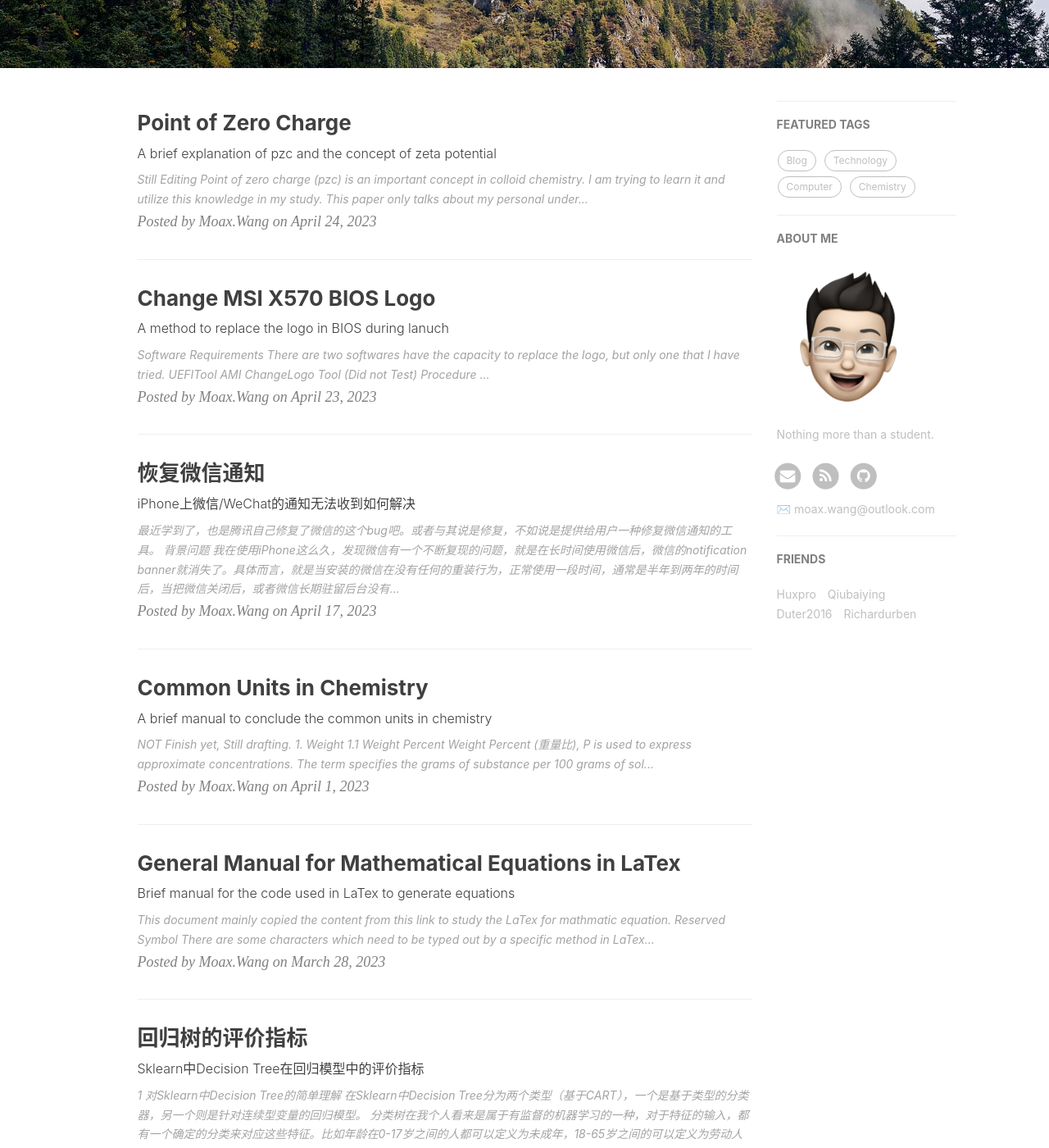
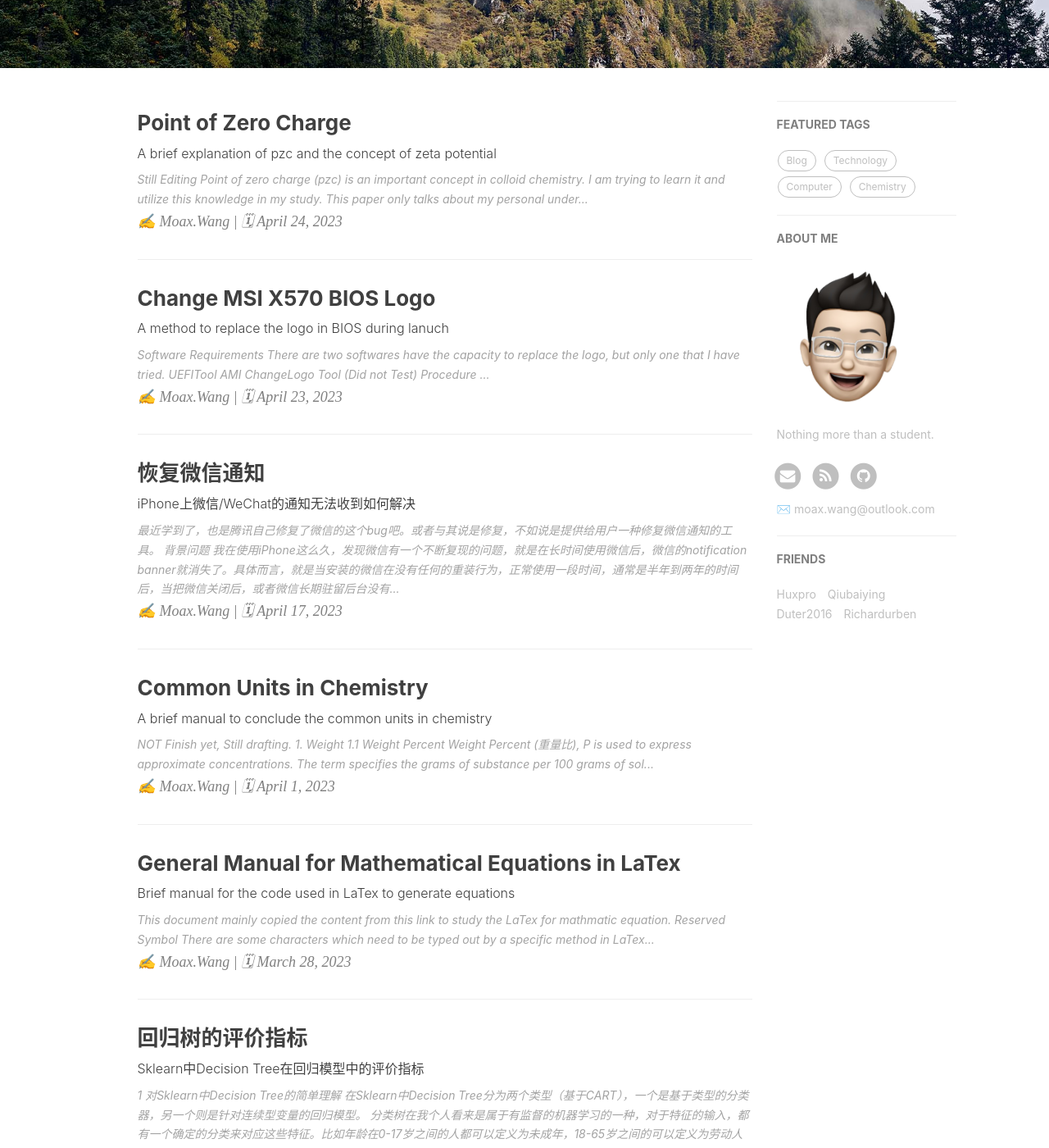
Before and after one commit to WinchellWang/winchellwang.github.io, a Jekyll site: the page built from index.html, in a window 1280 px wide and 1400 px high, scrolled down 335 px. Shown: the whole window at 82% size. Built offline with Jekyll 4.4.1, drawn with Linux system fonts in a browser that asks for light colours; nearby versions of some CDN libraries; the list of posts is cut into pages by our own code; comment, search, counter and statistics services are not loaded; some of the changed text lies outside the part shown.

Commit message:
Font Update

```diff
--- a/_layouts/post.html
+++ b/_layouts/post.html
@@ -36,7 +36,7 @@
                     {% comment %} if page.subtitle {% endcomment %}
                     <h2 class="subheading">{{ page.subtitle }}</h2>
                     {% comment %} endif {% endcomment %}
-                    <span class="meta">Posted by {% if page.author %}{{ page.author }}{% else %}{{ site.title }}{% endif %} on {{ page.date | date: "%B %-d, %Y" }}</span>
+                    <span class="meta">✍️ {% if page.author %}{{ page.author }}{% else %}{{ site.title }}{% endif %} | 🗓 {{ page.date | date: "%B %-d, %Y" }}</span>
                 </div>
             </div>
         </div>
--- a/index.html
+++ b/index.html
@@ -19,7 +19,7 @@
         </div>
     </a>
     <p class="post-meta">
-        Posted by {% if post.author %}{{ post.author }}{% else %}{{ site.title }}{% endif %} on {{ post.date | date: "%B %-d, %Y" }}
+        ✍️ {% if post.author %}{{ post.author }}{% else %}{{ site.title }}{% endif %} | 🗓  {{ post.date | date: "%B %-d, %Y" }}
     </p>
 </div>
 <hr>
```
